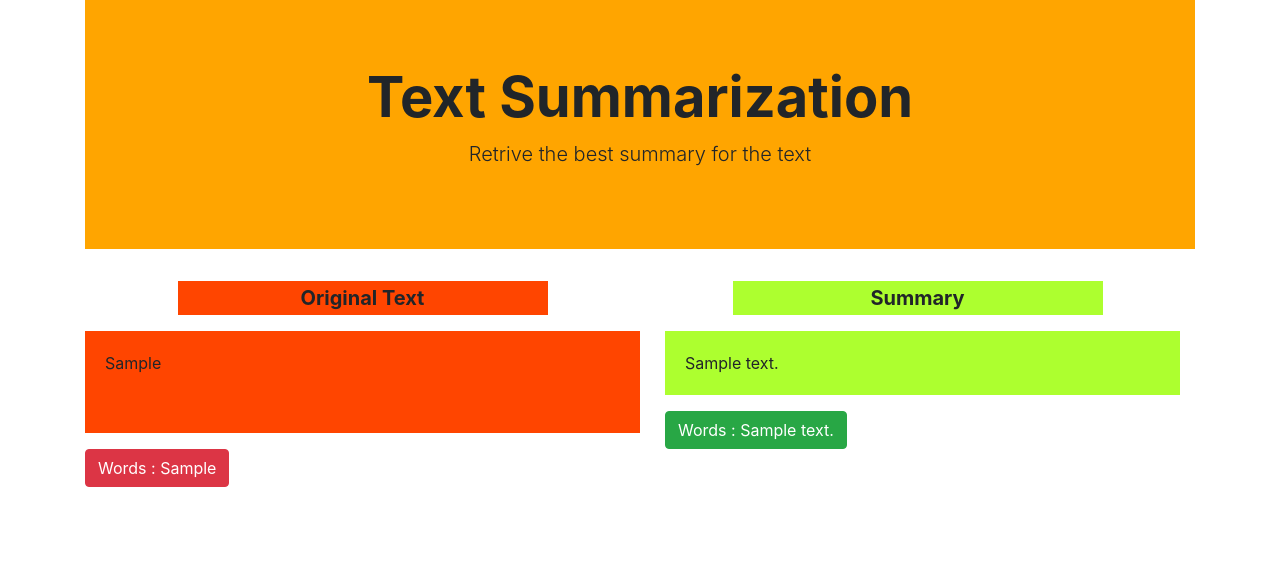
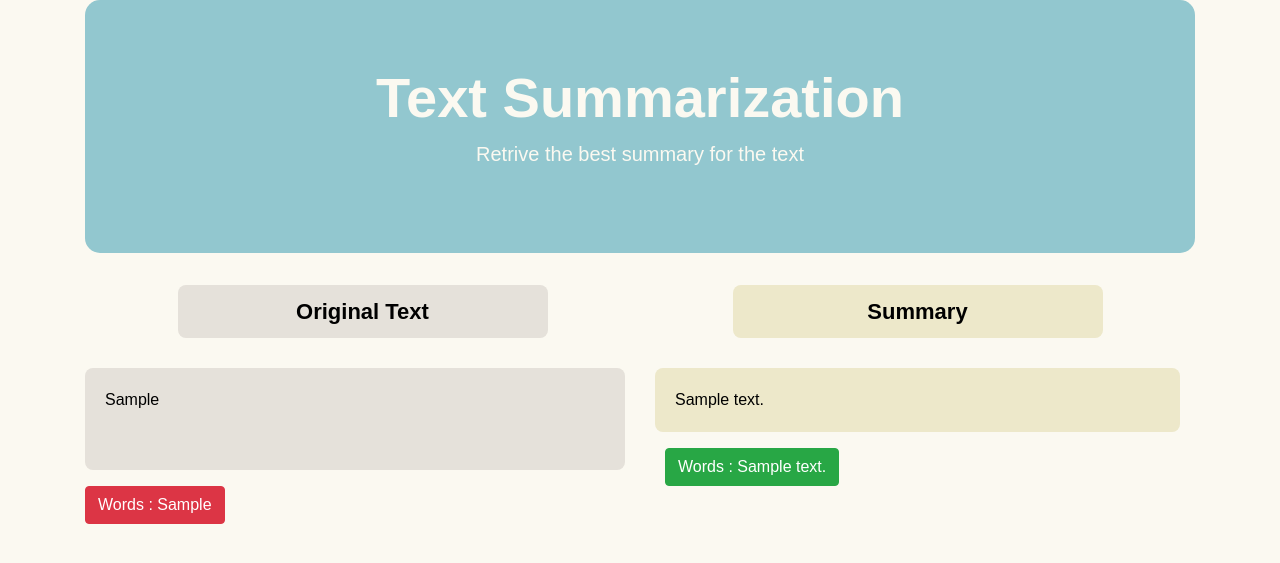
Before and after one commit to Itz-Sidra/Python-Student-Productivity, a Flask app: template templates/summary.html in a window 1280 px wide. Shown: the top 563 px of the page. Run offline with Flask 3, Linux system fonts and the light colour scheme; the template is opened without the code that fills it: most values are stand-ins (such as "Sample title", 1, 10 or a date in 2020).

Commit message:
Improved UI

```diff
--- a/static/style.css
+++ b/static/style.css
@@ -1,5 +1,12 @@
-.jumbotron{
-    background-color: orange;
+body {
+    background-color: #FBF9F1;
+    font-family: 'Arial', sans-serif;
+}
+
+.jumbotron {
+    background-color: #92C7CF;
+    color: #FBF9F1;
+    border-radius: 15px;
 }
 
 .from-control{
@@ -7,51 +14,89 @@
     height:auto;
 }
 
-.original_title{
-    background-color: orangered;
-    font-size:20px;
+.original_title {
+    background-color: #E5E1DA;
+    color: black;
+    font-size: 22px;
     font-weight: bold;
-    padding: 2px;
-    display:flex;
-    justify-content: center;
+    padding: 10px;
+    text-align: center;
+    border-radius: 8px;
+    margin-bottom: 10px;
 }
 
-.summary_title{
-    background-color: greenyellow;
-    font-size:20px;
+.summary_title {
+    background-color: #ede8ca;
+    color: black;
+    font-size: 22px;
     font-weight: bold;
-    padding: 2px;
-    display:flex;
-    justify-content: center;
+    padding: 10px;
+    text-align: center;
+    border-radius: 8px;
+    margin-bottom: 10px;
 }
 
-.srt{
-    display:flex;
+.srt {
+    display: flex;
     flex-direction: row;
+    gap: 15px;
+    margin-top: 20px;
 }
 
-.originalTxt{
-    background-color:orangered;
-    padding:20px;
+.originalTxt {
+    background-color: #E5E1DA;
+    color: black;
+    padding: 20px;
+    border-radius: 8px;
+    flex: 1;
+    font-size: 16px;
+    overflow-y: auto;
 }
 
-.summaryTxt{
-    background-color:greenyellow;
-    padding:20px;
-    margin-left:10px;
+.summaryTxt {
+    background-color: #ede8ca;
+    color: black;
+    padding: 20px;
+    border-radius: 8px;
+    flex: 1;
+    font-size: 16px;
+    overflow-y: auto;
 }
 
-.heading{
+.heading {
     font-weight: bold;
-    display: flex;
-    justify-content: center;
+    text-align: center;
 }
 
-.lead{
-    display: flex;
-    justify-content: center;
+.lead {
+    text-align: center;
+    margin-bottom: 20px;
 }
 
-.submitbtn{
-    margin-top:10px;
+
+.submitbtn {
+    margin-top: 15px;
+    background-color: #92C7CF;
+    color: #FBF9F1;
+    border: none;
+    border-radius: 10px;
+    padding: 10px 20px;
+    font-size: 16px;
+    transition: background-color 0.3s ease;
 }
+
+.submitbtn:hover {
+    background-color: #AAD7D9;
+    color: #FBF9F1;
+}
+
+
+textarea {
+    width: 100%;
+    height: 120px;
+    border-radius: 10px;
+    border: 1px solid #AAD7D9;
+    padding: 10px;
+    font-size: 16px;
+    background-color: #E5E1DA;
+}
```
